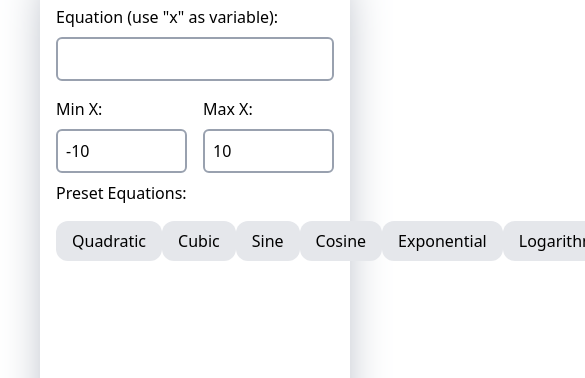
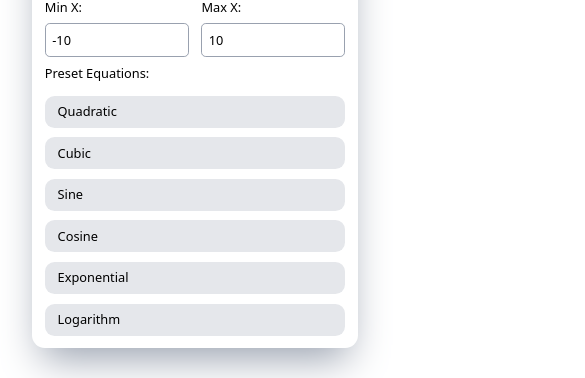
Before and after one commit to adityafadhilh/calculator-react, a React (Vite) app: page / in a window 390 px wide. Both pictures are taken after a click on the element "Graph Visualizer". Shown: the part 387-765 px from the top of the page, 585 px wide, since content can reach past the window. Built offline with nearby package versions, Linux system fonts and the light colour scheme.

Commit message:
adjust responsiveness

```diff
--- a/src/App.tsx
+++ b/src/App.tsx
@@ -1,4 +1,4 @@
-import { useState } from 'react'
+import { useEffect, useState } from 'react'
 // import reactLogo from './assets/react.svg'
 // import viteLogo from '/vite.svg'
 import './App.css'
@@ -8,6 +8,14 @@ import { Speech } from './components/Speech';
 
 function App() {
   const [isActiveTab, setIsActiveTab] = useState<'Calculator' | 'Graph' | 'Speech'>('Calculator');
+
+  useEffect(() => {
+    document.body.style.zoom = "80%";
+
+    return () => {
+      document.body.style.zoom = "100%";
+    };
+  }, []);
 
   return (
     <>
@@ -36,7 +44,7 @@ function App() {
         </div>
       </div>
       <div className='flex w-full justify-center'>
-        <div className='w-1/2 2xl:w-1/4 sm:w-2xl h-fit'>
+        <div className='md:w-1/2 2xl:w-1/4 h-fit'>
           {isActiveTab == 'Calculator' && <Calculator />}
           {isActiveTab == 'Speech' && <Speech />}
         </div>
--- a/src/components/Graph.tsx
+++ b/src/components/Graph.tsx
@@ -51,7 +51,7 @@ export function Graph() {
 
     const _equationsPreset = () => {
         return (
-            <div className="flex md:space-x-3 sm:space-y-3 sm:space-x-0 pt-2 sm:flex-col md:flex-row">
+            <div className="flex flex-col space-y-3 w-full pt-2 md:flex-row md:space-x-2">
                 {Object.entries(EQUATIONS).map(([_, eq]) => {
                     return (
                         <div
@@ -75,7 +75,7 @@ export function Graph() {
     }
 
     return (
-        <div className='lg:flex lg:flex-row md:flex md:flex-col sm:flex sm:flex-col w-full h-full mt-10 px-10 pb-10 space-x-10 md:space-y-10 sm:space-y-10'>
+        <div className='flex flex-col md:flex-row w-full h-fit md:h-full mt-10 px-10 pb-10 md:space-x-10 space-y-10'>
             <div className="shadow-gray-400 shadow-2xl inset-shadow-2xs rounded-2xl p-4 flex-1 w-full h-full">
                 <h3 className="text-xl font-bold my-2">Graph Visualizer</h3>
                 <p className="block mb-2">{'Equation (use "x" as variable):'}</p>
```
